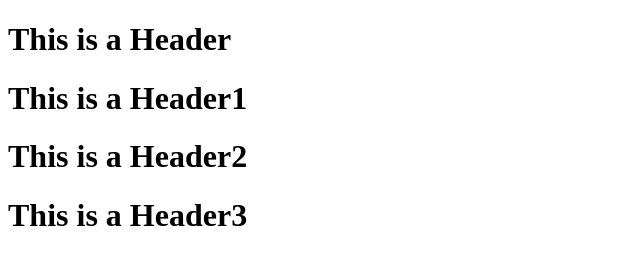
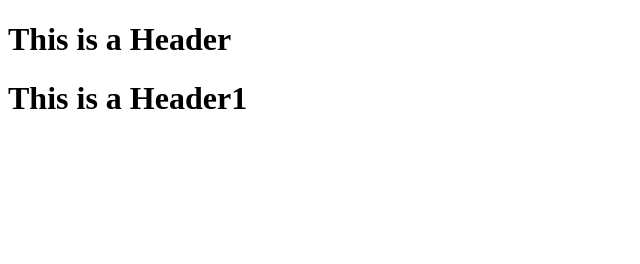
Before and after one commit to Tuanbestdaxua/git-test2, a plain HTML site: page index.html in a window 1280 px wide. Shown: the whole page, without its empty margins (0-640 px from the left). Drawn offline with Linux system fonts and the light colour scheme.

Commit message:
first commit

```diff
--- a/index.html
+++ b/index.html
@@ -6,8 +6,6 @@
 <body>
     <h1>This is a Header</h1>
     <h1>This is a Header1</h1>
-    <h1>This is a Header2</h1>
-    <h1>This is a Header3</h1>
 </body>
 
 </html>
```
